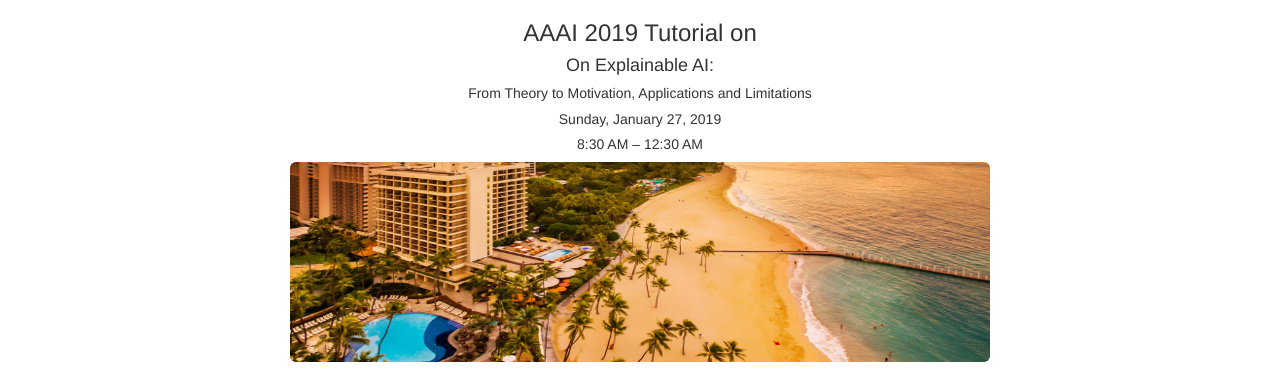
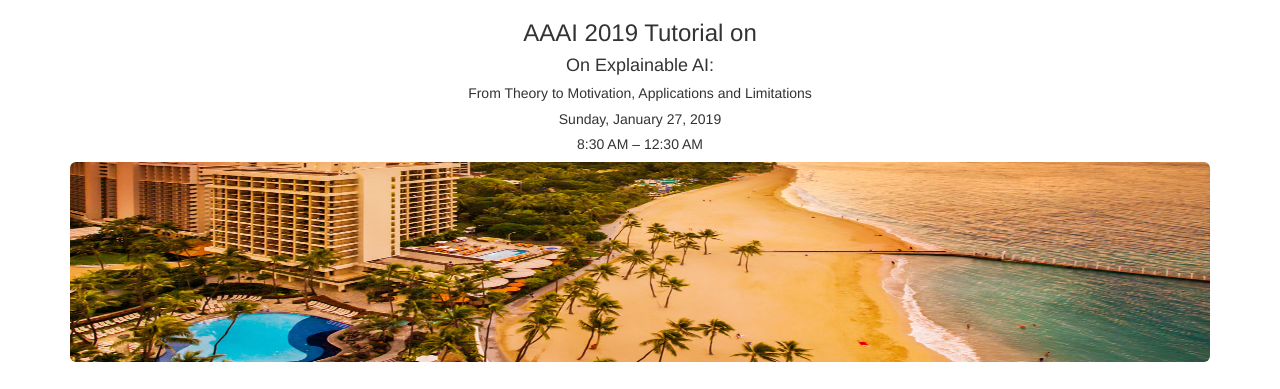
Before and after one commit to xaitutorial2019/xaitutorial2019.github.io, a plain HTML site: page index.html in a window 1280 px wide. Shown: the top 389 px of the page. Drawn offline with nearby package versions, Linux system fonts and the light colour scheme.

Commit message:
Update index.html
Width-100%

```diff
--- a/index.html
+++ b/index.html
@@ -56,7 +56,7 @@
         </td>
       </tr>
     </table>
-    <p><img class="img-rounded" src="assets/images/main.jpg" width="700" height="200" align="center" /></p>
+    <p><img class="img-rounded" src="assets/images/main.jpg" width="100%" height="200" align="center" /></p>
 
 </div>
 
```
